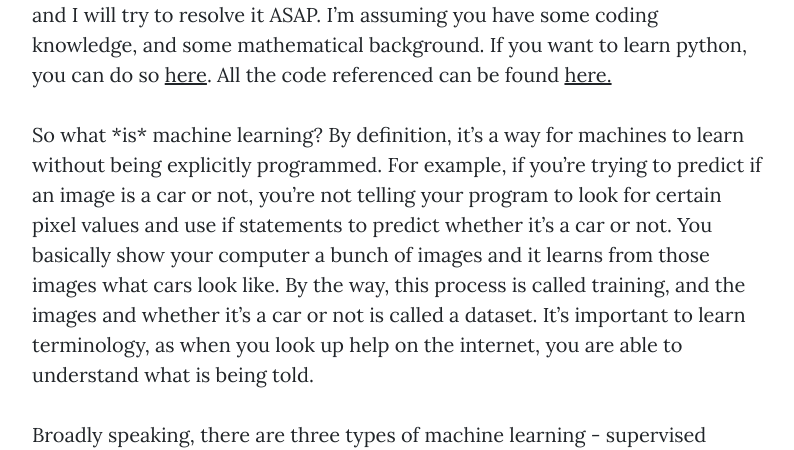
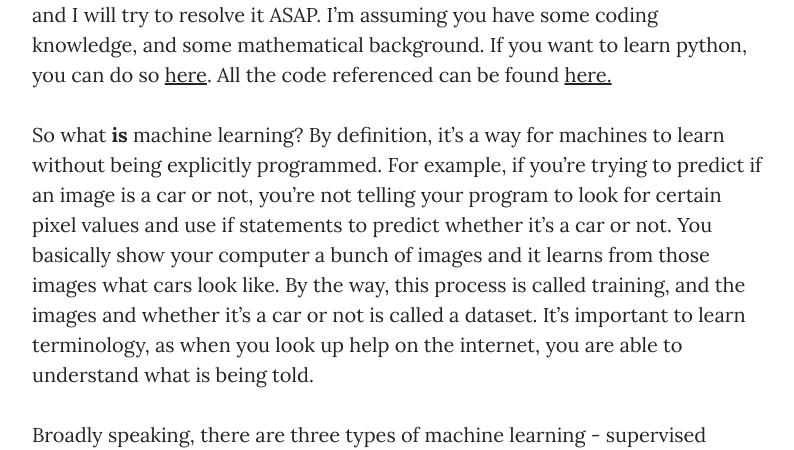
Before and after one commit to vivek3141/blog, a website: page posts/ml.html in a window 1280 px wide. Shown: the part 1445-1895 px from the top of the page, without its empty margins (243-1037 px from the left). Drawn offline with nearby package versions, Linux system fonts and the light colour scheme; some packages are replaced by stand-ins of ours.

Commit message:
Updating Files

```diff
--- a/posts/ml.html
+++ b/posts/ml.html
@@ -124,7 +124,7 @@
                     All the code referenced can be found <a href="https://github.com/vivek3141/ml/tree/master/examples">here.</a>
                 </p>
                 <p></p>
-                <p>So what *is* machine learning? By definition, it’s a way for machines to learn without being
+                <p>So what <b>is</b> machine learning? By definition, it’s a way for machines to learn without being
                     explicitly programmed. For example, if you’re trying to predict if an image is a car or not, you’re
                     not telling your program to look for certain pixel values and use if statements to predict whether
                     it’s a car or not. You basically show your computer a bunch of images and it learns from those
```
